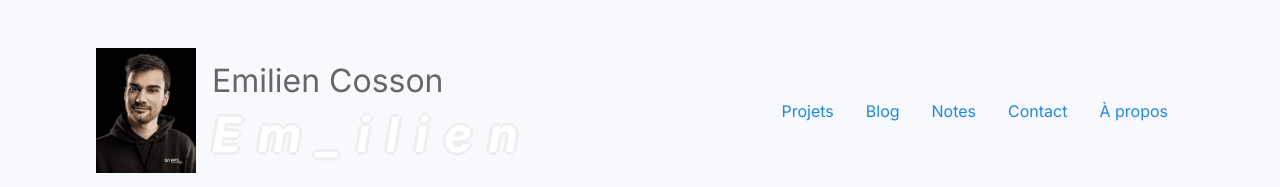
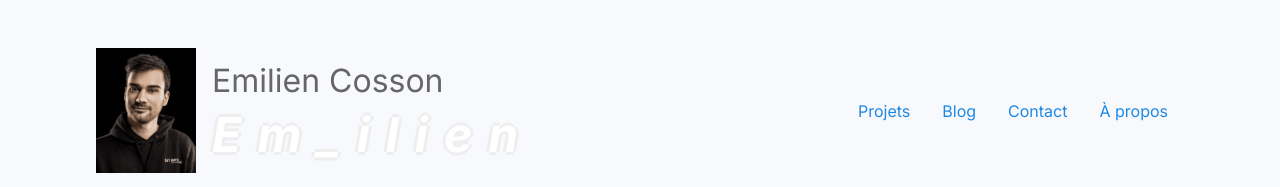
Before and after one commit to Em-ilien/emiliencosson.fr, a SvelteKit app: page / in a window 1280 px wide. Shown: the top 187 px of the page. Built offline with nearby package versions, Linux system fonts and the light colour scheme.

Commit message:
fix(page): remove Notes link from navigation and adjust padding in nav links

```diff
--- a/src/routes/+page.svelte
+++ b/src/routes/+page.svelte
@@ -45,7 +45,6 @@
 			<nav>
 				<a href="#projects">Projets</a>
 				<a href="/blog">Blog</a>
-				<a href="https://notes.em-ilien.fr" target="_blank" rel="follow">Notes</a>
 				<a href="https://notes.em-ilien.fr/contact" target="_blank" rel="follow">Contact</a>
 				<a href="#about">À propos</a>
 			</nav>
@@ -142,7 +141,7 @@
 
 	.infos nav a {
 		color: #1e88e5;
-		padding: 0.5em 1em;
+		padding: 1em;
 		text-decoration: none;
 		width: max-content;
 	}
```
